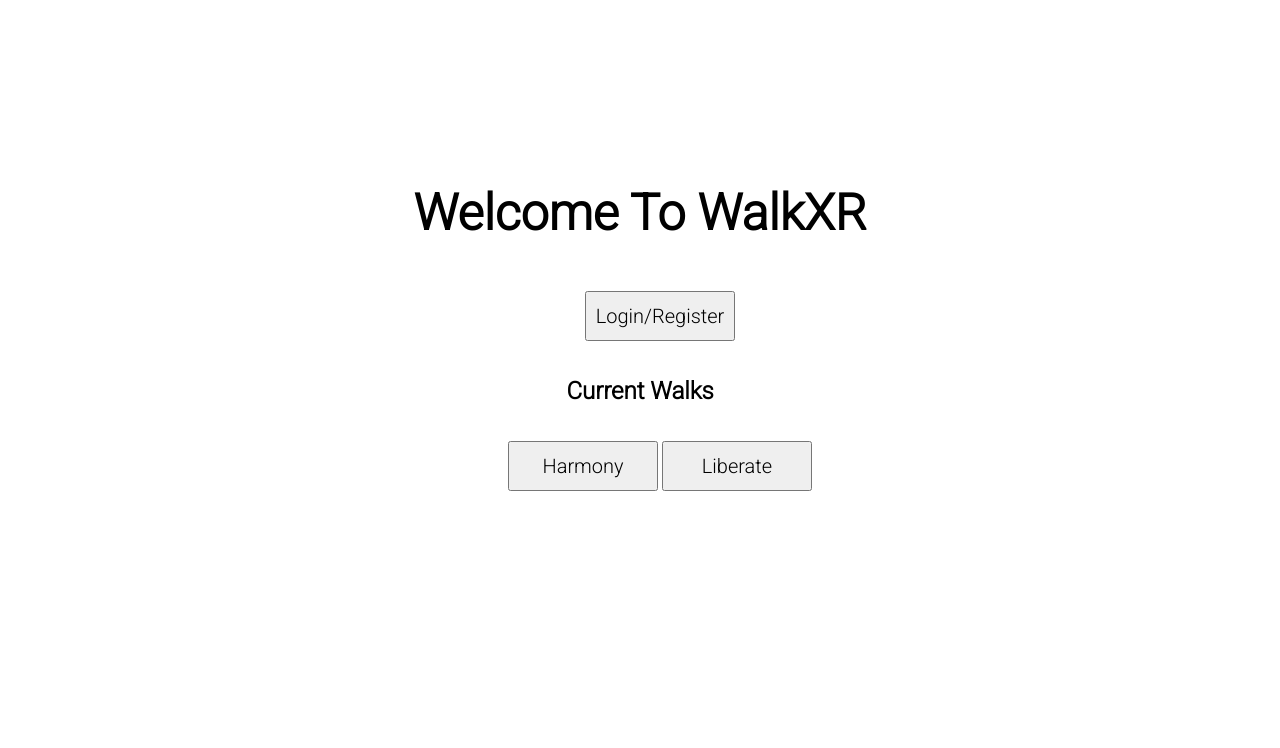
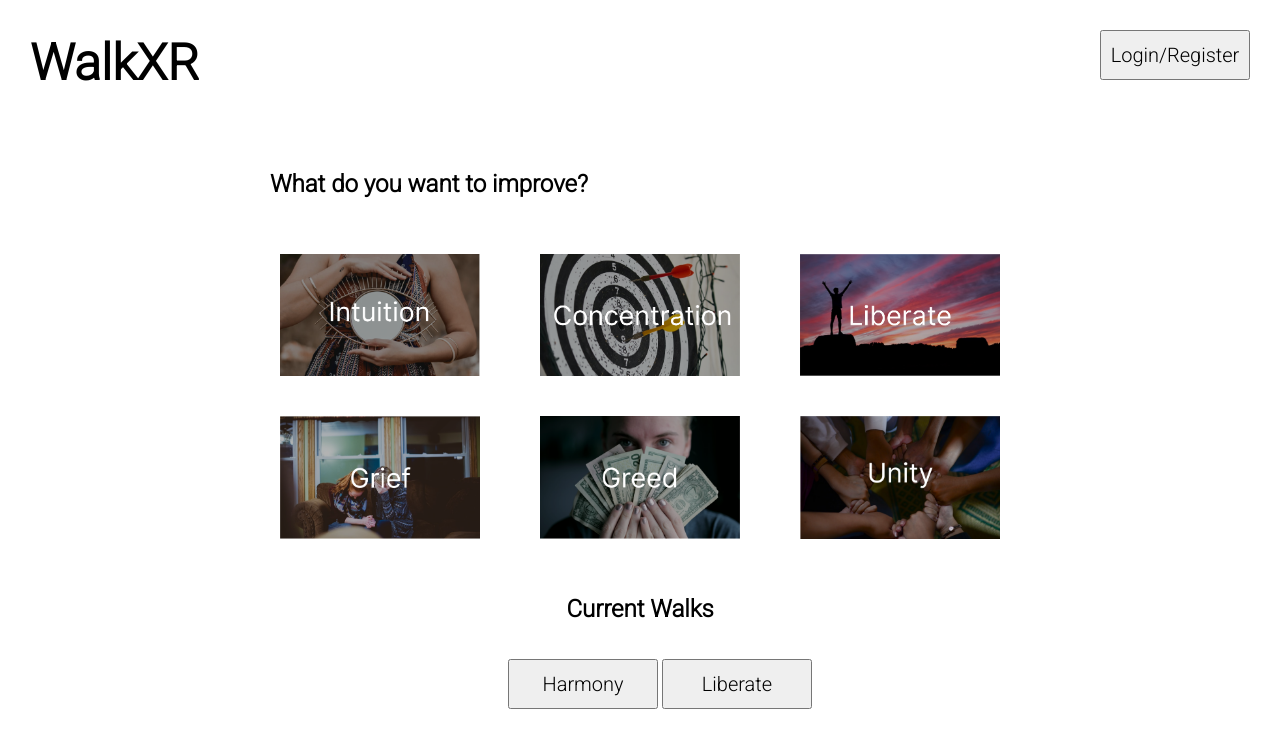
Before and after one commit to loganbates2002/WalkXR, a website: page public/index.html in a window 1280 px wide. Drawn offline with Linux system fonts and the light colour scheme.

Commit message:
Landing Page Figma Design Update
Followed the "Concept Design" landing page in the WalkXR Figma file

```diff
--- a/public/index.html
+++ b/public/index.html
@@ -9,10 +9,37 @@
 
   <body>
     <div class="welcome-page">
-      <h1 class="welcome"> Welcome To WalkXR</h1>
-      <ul>
+      <h1 class="welcome">WalkXR</h1>
+      <ul class="login-button">
         <button>  <a href="login.html"> Login/Register </a></button>
       </ul>
+      <div class="choices-container">
+        <h2 class="choice-title">What do you want to improve?</h2>
+        <ul class="choices">
+          <ul class="choices-row">
+            <li class="image-choice">
+              <img src="images/IntuitionChoice.png" class="image-choice-png"/>
+            </li>
+            <li class="image-choice">
+              <img src="images/ConcentrationChoice.png" class="image-choice-png"/>
+            </li>
+            <li class="image-choice">
+              <img src="images/LiberateChoice.png" class="image-choice-png"/>
+            </li>
+          </ul>
+          <ul class="choices-row">
+            <li class="image-choice">
+              <img src="images/GreifChoice.png" class="image-choice-png"/>
+            </li>
+            <li class="image-choice">
+              <img src="images/GreedChoice.png" class="image-choice-png"/>
+            </li>
+            <li class="image-choice">
+              <img src="images/UnityChoice.png" class="image-choice-png"/>
+            </li>
+          </ul>
+        </ul>
+      </div>
       <h2> Current Walks </h2>
       <ul>
           <button> <a href="walks/harmony.html"> Harmony </a> </button>
--- a/style.css
+++ b/style.css
@@ -25,6 +25,51 @@ button {
 
 .welcome {
     font-size: 50px;
+    position: absolute;
+    top: 0;
+    left: 0;
+    margin-left: 30px;
+    font-weight: 900;
+}
+
+.login-button {
+    position: absolute;
+    top: 0;
+    right: 0vw;
+    margin-right: 30px;
+    margin-top: 30px;
+}
+
+.choices-container {
+    display: flex;
+    flex-direction: column;
+}
+
+.choice-title {
+    font-weight: bold;
+    left: flex-start;
+    margin-left: 20px;
+}
+
+.choices {
+    display: flex;
+    flex-direction: column;
+    padding-left: 0;
+}
+
+.choices-row {
+    display: flex;
+    flex-direction: row;
+    padding-left: 0;
+}
+
+.image-choice {
+    display: flex;
+}
+
+.image-choice-png {
+    width: 200px;
+    margin: 20px 30px;
 }
 
 .login-page {
```
Also changed, not shown: public/images/ConcentrationChoice.png (added), public/images/GreedChoice.png (added), public/images/GreifChoice.png (added), public/images/IntuitionChoice.png (added), public/images/LiberateChoice.png (added), public/images/UnityChoice.png (added).
